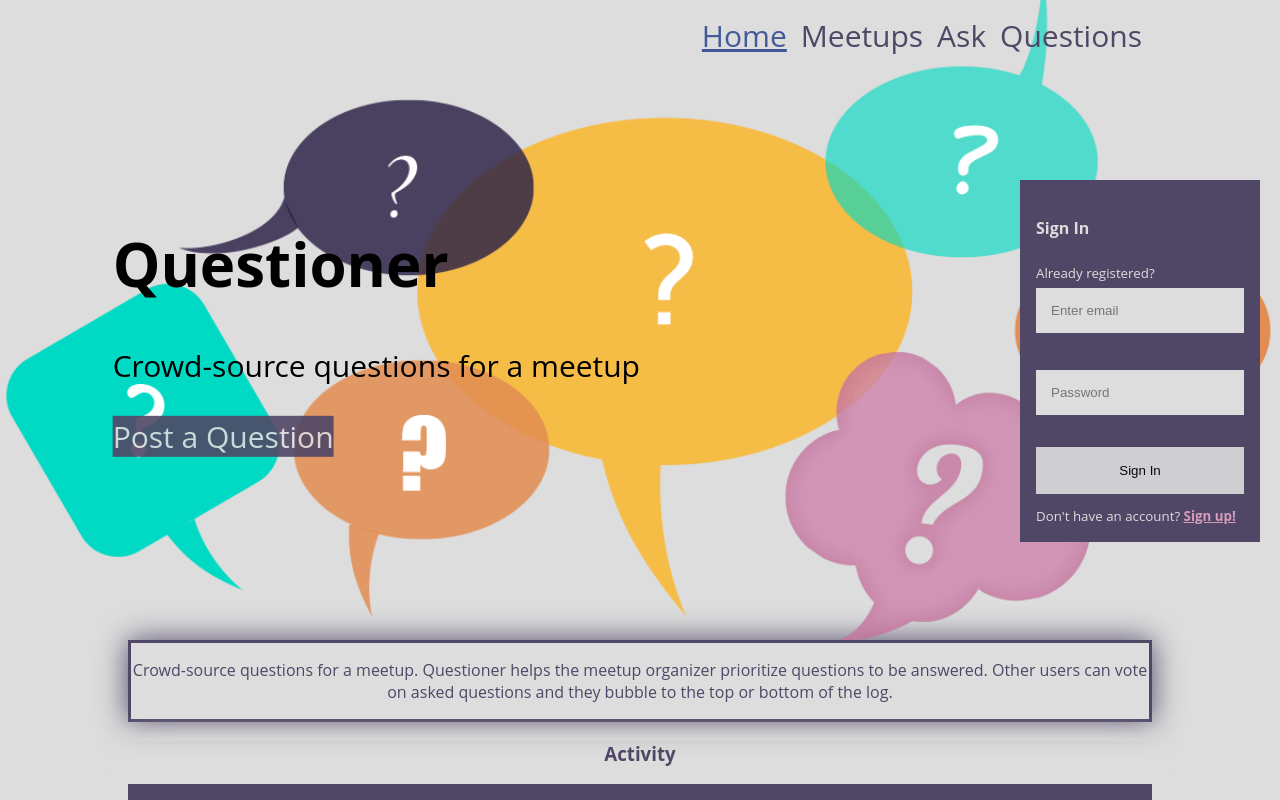
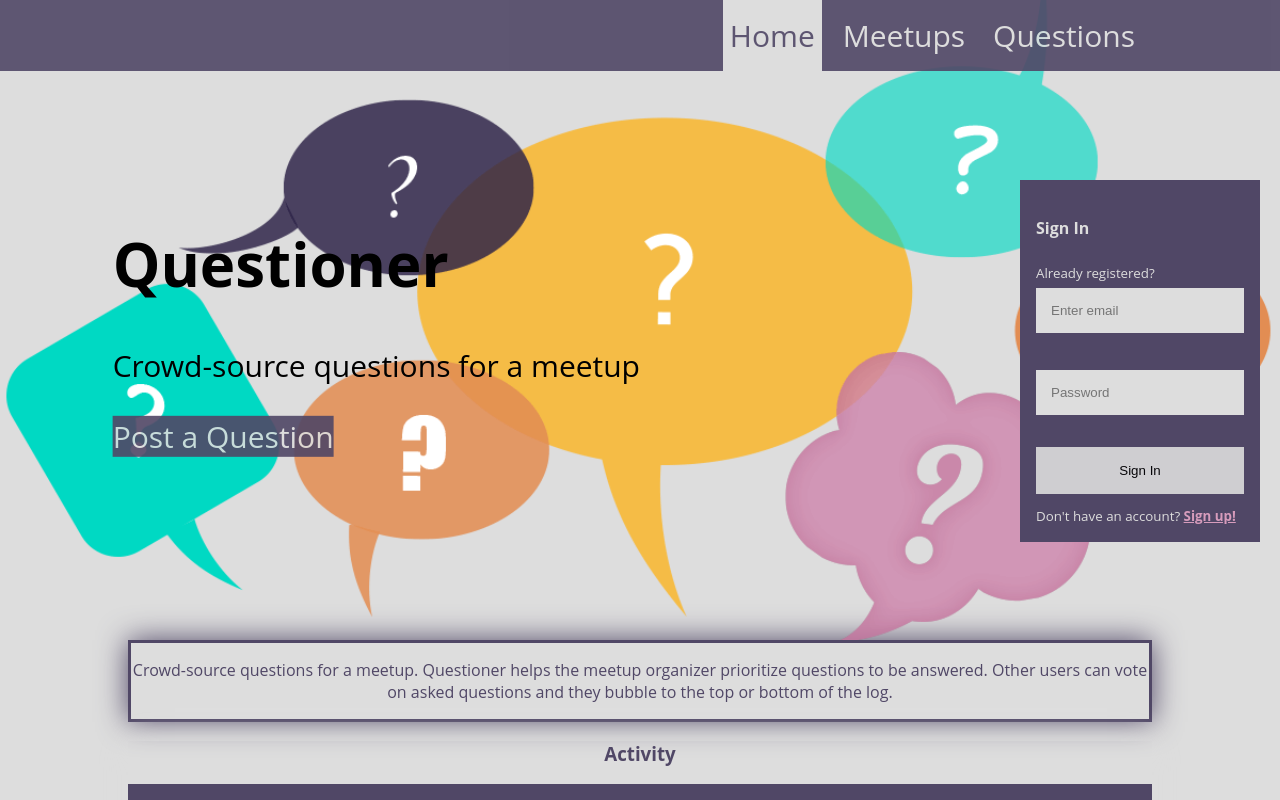
Before and after one commit to Oladims/Questioner, a website: page UI/index.html in a window 1280 px wide. Shown: the top 800 px of the page. Drawn offline with Linux system fonts and the light colour scheme.

Commit message:
Update Nav on all pages
Remove ASK page link from Nav, Change the navbar behaviour on hover and active.

```diff
--- a/UI/assets/css/signup.css
+++ b/UI/assets/css/signup.css
@@ -49,7 +49,6 @@ nav ul li a:hover {
   background-color: #ddd;
   border-bottom: 2px solid #ddd;
 }
-
 /* End Nav */
 
 /* Begin Signup */
--- a/UI/assets/css/style.css
+++ b/UI/assets/css/style.css
@@ -53,7 +53,8 @@ nav {
   display: flex;
   justify-content: flex-end;
   padding-right: 5%;
-  /* border: 1px solid black; */
+  background-color: #504766;
+  opacity: 0.9;
 }
 
 nav ul {
@@ -71,14 +72,20 @@ nav ul li {
 
 nav ul li a {
   display: inline;
-  color: #504766;
+  color: #ddd;
   text-align: center;
   text-decoration: none;
+  padding: 15px 7px;
 }
-
+nav ul li a:hover {
+  color: #504766;
+  background-color: #ddd;
+  border-bottom: 1px solid #ddd;
+}
 nav ul li a.active {
-  text-decoration: underline;
-  color: rgba(0, 35, 122, 0.7);
+  color: #504766;
+  background-color: #ddd;
+  border-bottom: 1px solid #ddd;
 }
 
 /* End Nav */
--- a/UI/index.html
+++ b/UI/index.html
@@ -17,7 +17,6 @@
       <ul>
         <li><a class="active" href="./index.html">Home</a></li>
         <li><a href="./pages/meetup.html">Meetups</a></li>
-        <li><a href="./pages/ask.html">Ask</a></li>
         <li><a href="./pages/questions.html">Questions</a></li>
       </ul>
     </nav>
```
Also changed, not shown: UI/pages/ask.html (+0 -1 lines), UI/pages/createMeetup.html (+0 -1 lines), UI/pages/login.html (+0 -1 lines), UI/pages/meetup.html (+0 -1 lines), UI/pages/question.html (+0 -1 lines), UI/pages/questions.html (+0 -1 lines), UI/pages/userProfile.html (+0 -1 lines).
